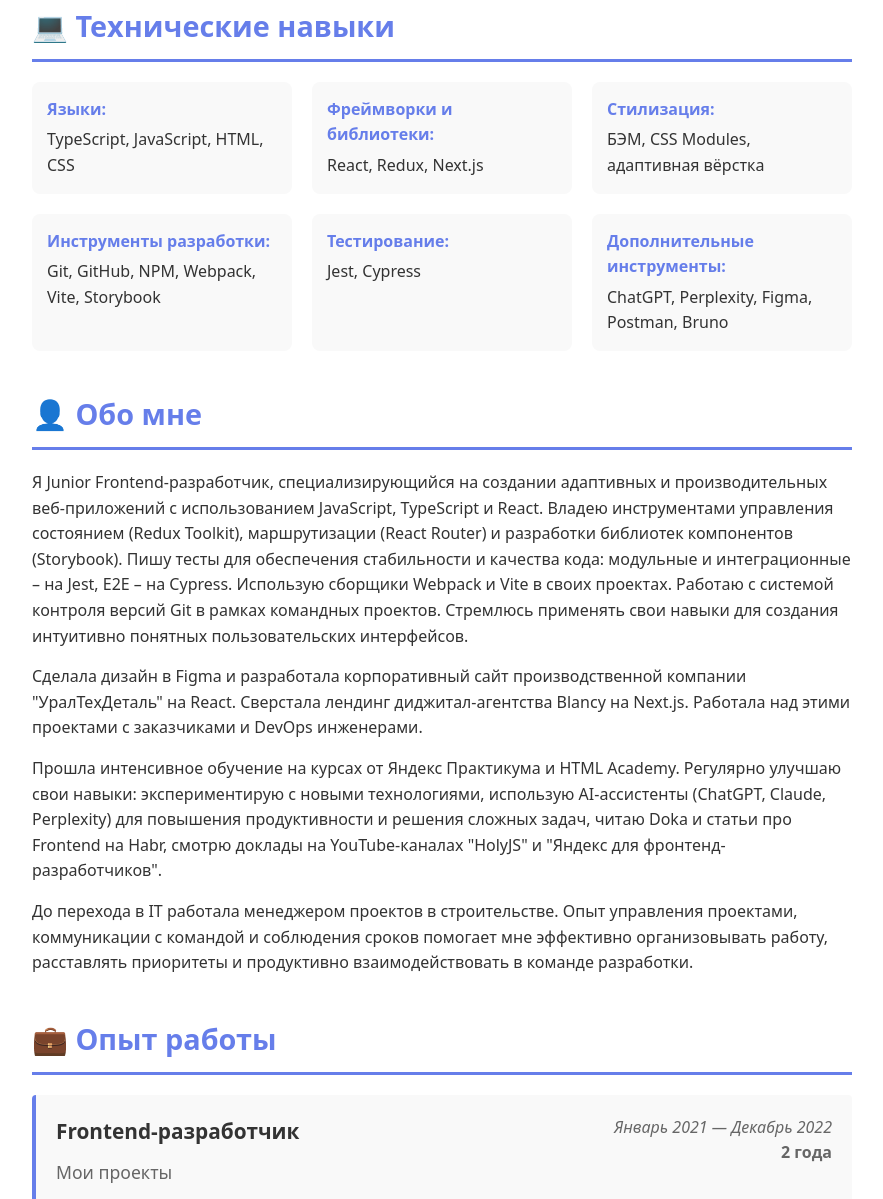
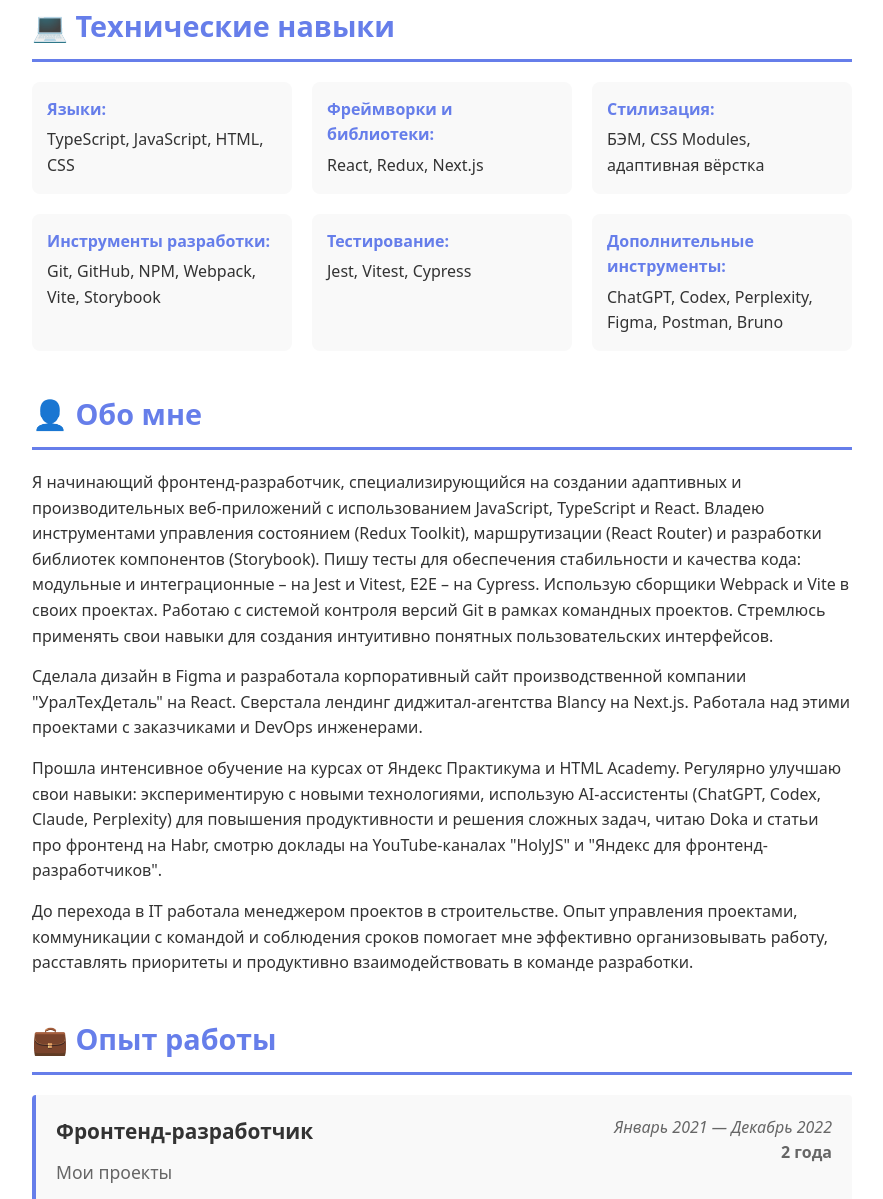
Before and after one commit to IrinaRyazanskaya/resume, a website: page index.html in a window 1280 px wide. Shown: the part 269-1468 px from the top of the page, without its empty margins (198-1081 px from the left). Drawn offline with Linux system fonts and the light colour scheme.

Commit message:
Добавила Vitest и Codex

```diff
--- a/index.html
+++ b/index.html
@@ -3,7 +3,7 @@
   <head>
     <meta charset="UTF-8" />
     <meta name="viewport" content="width=device-width, initial-scale=1.0" />
-    <title>Рязанская Ирина - Frontend-разработчик</title>
+    <title>Рязанская Ирина - Фронтенд-разработчик</title>
     <link rel="stylesheet" href="styles.css" />
   </head>
   <body>
@@ -12,7 +12,7 @@
         <div class="header__content">
           <div class="header__info">
             <h1 class="header__title">Рязанская Ирина</h1>
-            <p class="header__subtitle">Frontend-разработчик</p>
+            <p class="header__subtitle">Фронтенд-разработчик</p>
             <div class="contact">
               <a href="tel:+79122790368" class="contact__link">📞 +7 (912) 279-03-68</a>
               <a href="https://t.me/IrinaRyazanskaya" target="_blank" class="contact__link"
@@ -51,11 +51,11 @@
             </div>
             <div class="info-grid__item">
               <strong class="info-grid__label">Тестирование:</strong>
-              <p>Jest, Cypress</p>
+              <p>Jest, Vitest, Cypress</p>
             </div>
             <div class="info-grid__item">
               <strong class="info-grid__label">Дополнительные инструменты:</strong>
-              <p>ChatGPT, Perplexity, Figma, Postman, Bruno</p>
+              <p>ChatGPT, Codex, Perplexity, Figma, Postman, Bruno</p>
             </div>
           </div>
         </section>
@@ -63,13 +63,13 @@
         <section class="section">
           <h2 class="section__title">👤 Обо мне</h2>
           <p class="section__text">
-            Я Junior Frontend-разработчик, специализирующийся на создании адаптивных и
+            Я начинающий фронтенд-разработчик, специализирующийся на создании адаптивных и
             производительных веб-приложений с использованием JavaScript, TypeScript и React. Владею
             инструментами управления состоянием (Redux Toolkit), маршрутизации (React Router) и
             разработки библиотек компонентов (Storybook). Пишу тесты для обеспечения стабильности и
-            качества кода: модульные и интеграционные – на Jest, E2E – на Cypress. Использую
-            сборщики Webpack и Vite в своих проектах. Работаю с системой контроля версий Git в
-            рамках командных проектов. Стремлюсь применять свои навыки для создания интуитивно
+            качества кода: модульные и интеграционные – на Jest и Vitest, E2E – на Cypress.
+            Использую сборщики Webpack и Vite в своих проектах. Работаю с системой контроля версий
+            Git в рамках командных проектов. Стремлюсь применять свои навыки для создания интуитивно
             понятных пользовательских интерфейсов.
           </p>
 
@@ -82,9 +82,9 @@
           <p class="section__text">
             Прошла интенсивное обучение на курсах от Яндекс Практикума и HTML Academy. Регулярно
             улучшаю свои навыки: экспериментирую с новыми технологиями, использую AI-ассистенты
-            (ChatGPT, Claude, Perplexity) для повышения продуктивности и решения сложных задач,
-            читаю Doka и статьи про Frontend на Habr, смотрю доклады на YouTube-каналах "HolyJS" и
-            "Яндекс для фронтенд-разработчиков".
+            (ChatGPT, Codex, Claude, Perplexity) для повышения продуктивности и решения сложных
+            задач, читаю Doka и статьи про фронтенд на Habr, смотрю доклады на YouTube-каналах
+            "HolyJS" и "Яндекс для фронтенд-разработчиков".
           </p>
 
           <p class="section__text">
@@ -101,7 +101,7 @@
           <article class="job">
             <div class="job__header">
               <div class="job__info">
-                <h3 class="job__title">Frontend-разработчик</h3>
+                <h3 class="job__title">Фронтенд-разработчик</h3>
                 <p class="job__company">Мои проекты</p>
               </div>
               <div class="job__period">
```
